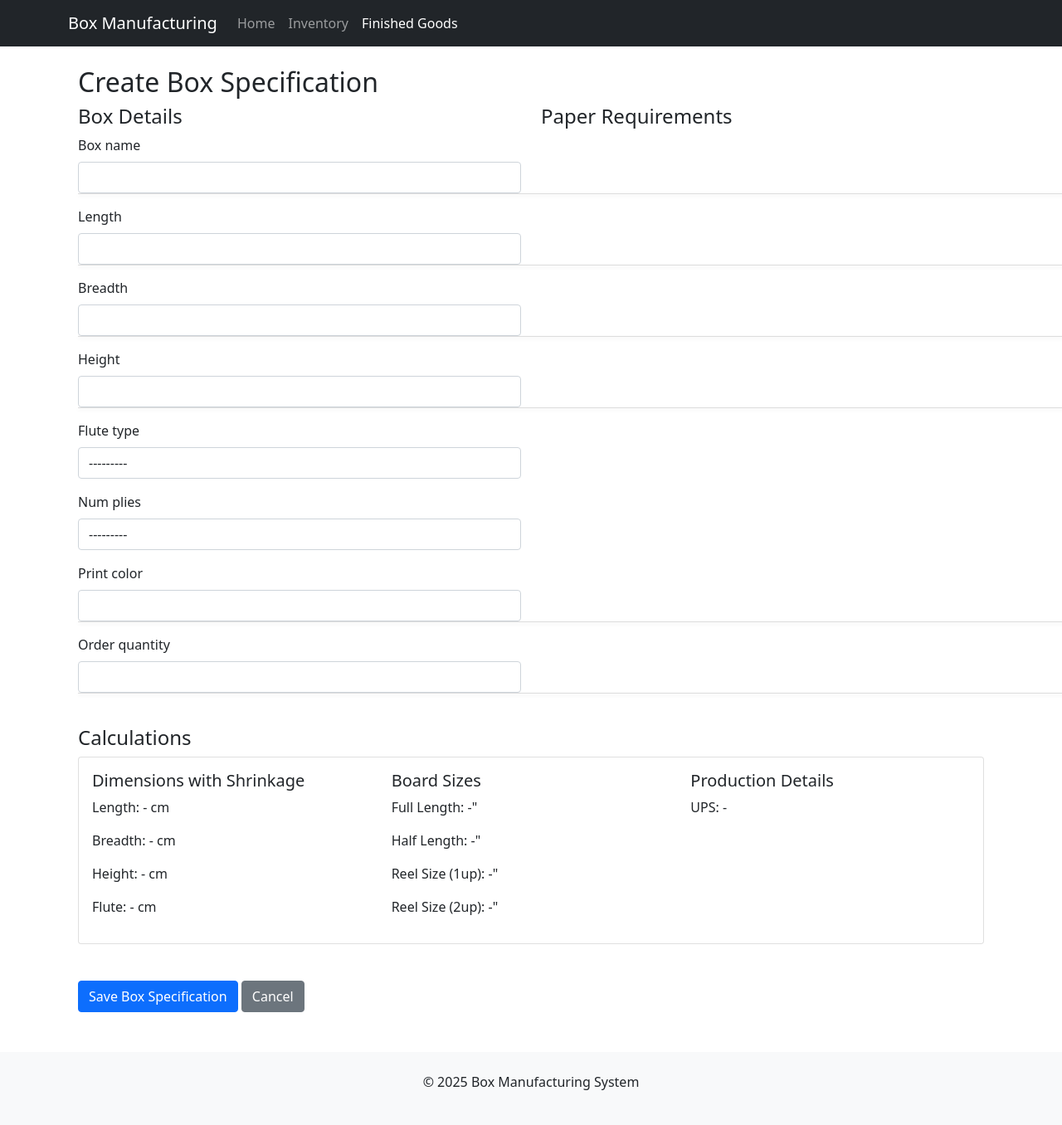
After one commit to sudo-sidd/Box-Manufacturing-Data-Management-System, a Django app: page /finished-goods/create/ in a window 1280 px wide; the page is wider, and only the part inside the window is pictured. The commit adds this page. Shown: that part at 83% size. Run offline with Django 5.2, Linux system fonts and the light colour scheme; some libraries are stand-ins or nearby versions.

Commit message:
start of box_orders , basic outline done

```diff
--- a/corrugated_box_mfg/box_mfg/urls.py
+++ b/corrugated_box_mfg/box_mfg/urls.py
@@ -1,9 +1,12 @@
 from django.contrib import admin
 from django.urls import path, include
+from django.conf import settings
+from django.conf.urls.static import static
 from inventory.views import inventory_home
 
 urlpatterns = [
     path('admin/', admin.site.urls),
     path('', inventory_home, name='home'),
     path('inventory/', include('inventory.urls')),
-]
+    path('finished-goods/', include('finished_goods.urls', namespace='finished_goods')),
+] + static(settings.MEDIA_URL, document_root=settings.MEDIA_ROOT)
--- /dev/null
+++ b/corrugated_box_mfg/finished_goods/forms.py
@@ -0,0 +1,50 @@
+from django import forms
+from .models import BoxDetails, BoxPaperRequirements
+
+class BoxDetailsForm(forms.ModelForm):
+    class Meta:
+        model = BoxDetails
+        fields = ['box_name', 'length', 'breadth', 'height', 'flute_type',
+                 'num_plies', 'print_color', 'order_quantity']
+
+    def __init__(self, *args, **kwargs):
+        super().__init__(*args, **kwargs)
+        self.fields['box_name'].widget.attrs.update({'class': 'form-control'})
+        self.fields['length'].widget.attrs.update({'class': 'form-control'})
+        self.fields['breadth'].widget.attrs.update({'class': 'form-control'})
+        self.fields['height'].widget.attrs.update({'class': 'form-control'})
+        self.fields['flute_type'].widget.attrs.update({'class': 'form-control'})
+        self.fields['num_plies'].widget.attrs.update({
+            'class': 'form-control',
+            'onchange': 'updatePaperRequirements(this.value)'
+        })
+        self.fields['print_color'].widget.attrs.update({'class': 'form-control'})
+        self.fields['order_quantity'].widget.attrs.update({'class': 'form-control'})
+
+class BoxPaperRequirementsForm(forms.ModelForm):
+    class Meta:
+        model = BoxPaperRequirements
+        exclude = ['box']
+
+    def __init__(self, num_plies=3, *args, **kwargs):
+        super().__init__(*args, **kwargs)
+        # Always show 3 ply fields
+        required_fields = ['top_paper_gsm', 'top_paper_bf',
+                         'bottom_paper_gsm', 'bottom_paper_bf']
+
+        if num_plies >= 5:
+            required_fields.extend(['flute_paper_gsm', 'flute_paper_bf'])
+
+        if num_plies == 7:
+            required_fields.extend([
+                'flute_paper1_gsm', 'flute_paper1_bf',
+                'middle_paper_gsm', 'middle_paper_bf',
+                'flute_paper2_gsm', 'flute_paper2_bf'
+            ])
+
+        # Hide non-required fields
+        for field_name, field in self.fields.items():
+            if field_name not in required_fields:
+                field.widget = forms.HiddenInput()
+            else:
+                field.widget.attrs.update({'class': 'form-control'})
--- /dev/null
+++ b/corrugated_box_mfg/finished_goods/static/css/auto-suggest.css
@@ -0,0 +1,23 @@
+.suggestions-list {
+    position: absolute;
+    list-style: none;
+    padding: 0;
+    margin: 0;
+    border: 1px solid #ddd;
+    border-top: none;
+    max-height: 200px;
+    overflow-y: auto;
+    background: white;
+    z-index: 1000;
+    width: 100%;
+    box-shadow: 0 2px 4px rgba(0,0,0,0.1);
+}
+
+.suggestion-item {
+    padding: 8px 12px;
+    cursor: pointer;
+}
+
+.suggestion-item:hover {
+    background-color: #f5f5f5;
+}
--- /dev/null
+++ b/corrugated_box_mfg/finished_goods/static/js/auto-suggest.js
@@ -0,0 +1,33 @@
+function setupAutoSuggest(inputElement) {
+    const field = inputElement.name;
+    const suggestionsList = document.createElement('ul');
+    suggestionsList.className = 'suggestions-list';
+    inputElement.parentNode.appendChild(suggestionsList);
+
+    inputElement.addEventListener('input', async (e) => {
+        const query = e.target.value;
+        if (query.length < 2) {
+            suggestionsList.innerHTML = '';
+            return;
+        }
+
+        try {
+            const response = await fetch(`/api/suggestions/?field=${field}&query=${query}`);
+            const data = await response.json();
+
+            suggestionsList.innerHTML = data.suggestions
+                .map(suggestion => `
+                    <li class="suggestion-item" onclick="selectSuggestion('${field}', '${suggestion}')">
+                        ${suggestion}
+                    </li>
+                `).join('');
+        } catch (error) {
+            console.error('Error fetching suggestions:', error);
+        }
+    });
+}
+
+function selectSuggestion(field, value) {
+    document.querySelector(`[name="${field}"]`).value = value;
+    document.querySelector('.suggestions-list').innerHTML = '';
+}
--- /dev/null
+++ b/corrugated_box_mfg/finished_goods/templates/finished_goods/box_form.html
@@ -0,0 +1,127 @@
+{% extends 'base.html' %}
+{% load static %}
+
+{% block extra_css %}
+<link rel="stylesheet" href="{% static 'css/auto-suggest.css' %}">
+{% endblock %}
+
+{% block content %}
+<div class="container">
+    <h2>{% if object %}Edit{% else %}Create{% endif %} Box Specification</h2>
+
+    <form method="post" id="boxForm">
+        {% csrf_token %}
+
+        <div class="row">
+            <div class="col-md-6">
+                <h4>Box Details</h4>
+                {% for field in form %}
+                <div class="mb-3">
+                    <label for="{{ field.id_for_label }}" class="form-label">{{ field.label }}</label>
+                    {{ field }}
+                    {% if field.errors %}
+                    <div class="alert alert-danger">
+                        {{ field.errors }}
+                    </div>
+                    {% endif %}
+                </div>
+                {% endfor %}
+            </div>
+
+            <div class="col-md-6">
+                <h4>Paper Requirements</h4>
+                <div id="paperRequirements">
+                    {% for field in paper_form %}
+                    <div class="mb-3 paper-field" data-ply="3">
+                        <label for="{{ field.id_for_label }}" class="form-label">{{ field.label }}</label>
+                        {{ field }}
+                    </div>
+                    {% endfor %}
+                </div>
+            </div>
+        </div>
+
+        <div class="row mt-4">
+            <div class="col-md-12">
+                <h4>Calculations</h4>
+                <div id="calculations" class="card">
+                    <div class="card-body">
+                        <div class="row">
+                            <div class="col-md-4">
+                                <h5>Dimensions with Shrinkage</h5>
+                                <p>Length: <span id="calc-length">-</span> cm</p>
+                                <p>Breadth: <span id="calc-breadth">-</span> cm</p>
+                                <p>Height: <span id="calc-height">-</span> cm</p>
+                                <p>Flute: <span id="calc-flute">-</span> cm</p>
+                            </div>
+                            <div class="col-md-4">
+                                <h5>Board Sizes</h5>
+                                <p>Full Length: <span id="calc-full-length">-</span>"</p>
+                                <p>Half Length: <span id="calc-half-length">-</span>"</p>
+                                <p>Reel Size (1up): <span id="calc-reel-1up">-</span>"</p>
+                                <p>Reel Size (2up): <span id="calc-reel-2up">-</span>"</p>
+                            </div>
+                            <div class="col-md-4">
+                                <h5>Production Details</h5>
+                                <p>UPS: <span id="calc-ups">-</span></p>
+                            </div>
+                        </div>
+                    </div>
+                </div>
+            </div>
+        </div>
+
+        <div class="mt-4">
+            <button type="submit" class="btn btn-primary">Save Box Specification</button>
+            <a href="{% url 'finished_goods:box-list' %}" class="btn btn-secondary">Cancel</a>
+        </div>
+    </form>
+</div>
+{% endblock %}
+
+{% block extra_js %}
+<script src="{% static 'js/auto-suggest.js' %}"></script>
+<script>
+function updatePaperRequirements(numPlies) {
+    const paperFields = document.querySelectorAll('.paper-field');
+    paperFields.forEach(field => {
+        const requiredPly = parseInt(field.dataset.ply);
+        field.style.display = requiredPly <= numPlies ? 'block' : 'none';
+    });
+}
+
+function updateCalculations() {
+    const length = document.getElementById('id_length').value;
+    const breadth = document.getElementById('id_breadth').value;
+    const height = document.getElementById('id_height').value;
+
+    if (length && breadth && height) {
+        fetch(`/finished-goods/calculations/?length=${length}&breadth=${breadth}&height=${height}`)
+            .then(response => response.json())
+            .then(data => {
+                document.getElementById('calc-length').textContent = data.dimensions.length.toFixed(2);
+                document.getElementById('calc-breadth').textContent = data.dimensions.breadth.toFixed(2);
+                document.getElementById('calc-height').textContent = data.dimensions.height.toFixed(2);
+                document.getElementById('calc-flute').textContent = data.dimensions.flute_size.toFixed(2);
+                document.getElementById('calc-full-length').textContent = data.board_sizes.full_length.toFixed(2);
+                document.getElementById('calc-half-length').textContent = data.board_sizes.half_length.toFixed(2);
+                document.getElementById('calc-reel-1up').textContent = data.board_sizes.reel_size_1up.toFixed(2);
+                document.getElementById('calc-reel-2up').textContent = data.board_sizes.reel_size_2up.toFixed(2);
+                document.getElementById('calc-ups').textContent = data.ups;
+            });
+    }
+}
+
+document.addEventListener('DOMContentLoaded', function() {
+    const numPlies = document.getElementById('id_num_plies').value;
+    updatePaperRequirements(numPlies);
+
+    ['length', 'breadth', 'height'].forEach(field => {
+        document.getElementById(`id_${field}`).addEventListener('input', updateCalculations);
+    });
+
+    const inputs = document.querySelectorAll('input[type="text"], input[type="number"]');
+    inputs.forEach(input => setupAutoSuggest(input));
+});
+</script>
+{% endblock %}
--- a/corrugated_box_mfg/finished_goods/urls.py
+++ b/corrugated_box_mfg/finished_goods/urls.py
@@ -1,6 +1,13 @@
 from django.urls import path
-from .views import add_box_order
+from . import views
+
+app_name = 'finished_goods'
 
 urlpatterns = [
-    path('add/', add_box_order, name='add_box_order'),
+    path('', views.BoxListView.as_view(), name='box-list'),
+    path('create/', views.BoxCreateView.as_view(), name='box-create'),
+    path('<int:pk>/', views.BoxDetailView.as_view(), name='box-detail'),
+    path('<int:pk>/edit/', views.BoxUpdateView.as_view(), name='box-update'),
+    path('api/suggestions/', views.get_field_suggestions, name='field-suggestions'),
+    path('calculations/', views.get_box_calculations, name='box-calculations'),
 ]
--- a/corrugated_box_mfg/finished_goods/views.py
+++ b/corrugated_box_mfg/finished_goods/views.py
@@ -1,22 +1,102 @@
-from django.shortcuts import render
-from .models import BoxDetails
+from django.shortcuts import render, redirect
+from django.views.generic import CreateView, UpdateView, DetailView, ListView
+from django.urls import reverse_lazy
+from .models import BoxDetails, BoxPaperRequirements
+from .forms import BoxDetailsForm, BoxPaperRequirementsForm
 from django.http import JsonResponse
+from django.db.models import Q
 
-def add_box_order(request):
-    if request.method == "POST":
-        box_name = request.POST.get("box_name")
-        length = request.POST.get("length")
-        breadth = request.POST.get("breadth")
-        height = request.POST.get("height")
-        flute_type = request.POST.get("flute_type")
-        num_plies = request.POST.get("num_plies")
-        print_color = request.POST.get("print_color")
-        order_quantity = request.POST.get("order_quantity")
+def get_field_suggestions(request):
+    field = request.GET.get('field')
+    query = request.GET.get('query', '')
 
-        BoxDetails.objects.create(
-            box_name=box_name, length=length, breadth=breadth, height=height,
-            flute_type=flute_type, num_plies=num_plies, print_color=print_color,
-            order_quantity=order_quantity
+    if not field or not query:
+        return JsonResponse({'suggestions': []})
+
+    # Get unique values for the requested field
+    if hasattr(BoxSpecification, field):
+        queryset = BoxSpecification.objects.filter(
+            **{f"{field}__istartswith": query}
+        ).values_list(field, flat=True).distinct()[:10]
+
+        return JsonResponse({'suggestions': list(queryset)})
+
+    return JsonResponse({'suggestions': []})
+
+class BoxCreateView(CreateView):
+    model = BoxDetails
+    form_class = BoxDetailsForm
+    template_name = 'finished_goods/box_form.html'
+    success_url = reverse_lazy('finished_goods:box-list')
+
+    def get_context_data(self, **kwargs):
+        context = super().get_context_data(**kwargs)
+        if self.request.POST:
+            context['paper_form'] = BoxPaperRequirementsForm(
+                num_plies=int(self.request.POST.get('num_plies', 3)),
+                data=self.request.POST
+            )
+        else:
+            context['paper_form'] = BoxPaperRequirementsForm()
+        return context
+
+    def form_valid(self, form):
+        context = self.get_context_data()
+        paper_form = context['paper_form']
+
+        if paper_form.is_valid():
+            self.object = form.save()
+            paper_requirements = paper_form.save(commit=False)
+            paper_requirements.box = self.object
+            paper_requirements.save()
+            return redirect(self.get_success_url())
+        else:
+            return self.render_to_response(self.get_context_data(form=form))
+
+class BoxListView(ListView):
+    model = BoxDetails
+    template_name = 'finished_goods/box_list.html'
+    context_object_name = 'boxes'
+    ordering = ['-created_at']
+
+class BoxDetailView(DetailView):
+    model = BoxDetails
+    template_name = 'finished_goods/box_detail.html'
+    context_object_name = 'box'
+
+class BoxUpdateView(UpdateView):
+    model = BoxDetails
+    form_class = BoxDetailsForm
+    template_name = 'finished_goods/box_form.html'
+    success_url = reverse_lazy('finished_goods:box-list')
+
+    def form_valid(self, form):
+        response = super().form_valid(form)
+        # Update associated BoxProductionRequirements
+        BoxProductionRequirements.objects.update_or_create(
+            box=self.object,
+            defaults={
+                'top_paper_gsm': form.cleaned_data.get('top_paper_gsm', 0),
+                'bottom_paper_gsm': form.cleaned_data.get('bottom_paper_gsm', 0)
+            }
         )
-        return JsonResponse({"message": "Box Order Added Successfully"})
-    return render(request, "add_box_order.html")
+        return response
+
+def get_box_calculations(request, pk):
+    box = BoxDetails.objects.get(pk=pk)
+    return JsonResponse({
+        'dimensions': {
+            'length': box.length_with_shrinkage,
+            'breadth': box.breadth_with_shrinkage,
+            'height': box.height_with_shrinkage,
+            'flute_size': box.flute_size,
+        },
+        'board_sizes': {
+            'full_length': box.board_length_full,
+            'half_length': box.board_length_half,
+            'reel_size_1up': box.reel_size_1up,
+            'reel_size_2up': box.reel_size_2up,
+            'reel_size': box.reel_size,
+        },
+        'ups': box.ups,
+    })
--- a/corrugated_box_mfg/inventory/templates/inventory/home.html
+++ b/corrugated_box_mfg/inventory/templates/inventory/home.html
@@ -41,7 +41,7 @@
                 <i class="bi bi-boxes display-4 text-warning mb-3"></i>
                 <h5 class="card-title">Finished Goods</h5>
                 <p class="card-text">Manage finished products and orders</p>
-                <a href="#" class="btn btn-warning btn-custom">
+                <a href="/finished-goods/" class="btn btn-warning btn-custom">
                     <i class="bi bi-arrow-right"></i> Manage Products
                 </a>
             </div>
--- a/corrugated_box_mfg/inventory/templates/base.html
+++ b/corrugated_box_mfg/templates/base.html
@@ -3,8 +3,8 @@
 <head>
     <meta charset="UTF-8">
     <meta name="viewport" content="width=device-width, initial-scale=1.0">
-    <title>{% block title %}Box Manufacturing{% endblock %}</title>
-    <link rel="stylesheet" href="https://cdn.jsdelivr.net/npm/bootstrap@5.3.0/dist/css/bootstrap.min.css">
+    <title>{% block title %}Box Manufacturing CRM{% endblock %}</title>
+    <link href="https://cdn.jsdelivr.net/npm/bootstrap@5.1.3/dist/css/bootstrap.min.css" rel="stylesheet">
     <link rel="stylesheet" href="https://cdn.jsdelivr.net/npm/bootstrap-icons@1.7.2/font/bootstrap-icons.css">
     <style>
          .activity-log td {
@@ -45,37 +45,41 @@
 </head>
 <body>
     <!-- Navigation Bar -->
-    <nav class="navbar navbar-expand-lg navbar-custom mb-4">
+    <nav class="navbar navbar-expand-lg navbar-dark bg-dark">
         <div class="container">
-            <a class="navbar-brand" href="{% url 'home' %}">
-                <i class="bi bi-box-seam"></i> Box Manufacturing
-            </a>
+            <a class="navbar-brand" href="{% url 'home' %}">Box Manufacturing</a>
             <button class="navbar-toggler" type="button" data-bs-toggle="collapse" data-bs-target="#navbarNav">
                 <span class="navbar-toggler-icon"></span>
             </button>
             <div class="collapse navbar-collapse" id="navbarNav">
-                <ul class="navbar-nav ms-auto">
+                <ul class="navbar-nav">
                     <li class="nav-item">
-                        <a class="nav-link" href="{% url 'inventory_home' %}">
-                            <i class="bi bi-house"></i> Home
-                        </a>
+                        <a class="nav-link {% if request.resolver_match.url_name == 'home' %}active{% endif %}"
+                           href="{% url 'home' %}">Home</a>
                     </li>
                     <li class="nav-item">
-                        <a class="nav-link" href="{% url 'inventory_overview' %}">
-                            <i class="bi bi-clipboard-data"></i> Inventory
-                        </a>
+                        <a class="nav-link {% if 'inventory' in request.path %}active{% endif %}"
+                           href="{% url 'inventory_overview' %}">Inventory</a>
                     </li>
                     <li class="nav-item">
-                        <a class="nav-link" href="{% url 'add_inventory' %}">
-                            <i class="bi bi-plus-circle"></i> Add Inventory
-                        </a>
+                        <a class="nav-link {% if 'finished-goods' in request.path %}active{% endif %}"
+                           href="{% url 'finished_goods:box-list' %}">Finished Goods</a>
                     </li>
                 </ul>
             </div>
         </div>
     </nav>
 
-    <div class="container">
+    <div class="container mt-4">
+        {% if messages %}
+            {% for message in messages %}
+                <div class="alert alert-{{ message.tags }} alert-dismissible fade show" role="alert">
+                    {{ message }}
+                    <button type="button" class="btn-close" data-bs-dismiss="alert" aria-label="Close"></button>
+                </div>
+            {% endfor %}
+        {% endif %}
+
         {% block content %}{% endblock %}
     </div>
 
@@ -83,7 +87,7 @@
         <p>© 2025 Box Manufacturing System</p>
     </footer>
 
-    <script src="https://cdn.jsdelivr.net/npm/bootstrap@5.3.0/dist/js/bootstrap.bundle.min.js"></script>
+    <script src="https://cdn.jsdelivr.net/npm/bootstrap@5.1.3/dist/js/bootstrap.bundle.min.js"></script>
     {% block extra_js %}{% endblock %}
 </body>
 </html>
```
Also changed, not shown: corrugated_box_mfg/box_mfg/settings.py (+12 -1 lines), corrugated_box_mfg/finished_goods/models.py (+150 -10 lines), corrugated_box_mfg/finished_goods/templates/finished_goods/box_detail.html (added, +37 -0 lines), corrugated_box_mfg/finished_goods/templates/finished_goods/box_list.html (added, +44 -0 lines), corrugated_box_mfg/db.sqlite3, corrugated_box_mfg/finished_goods/migrations/0002_boxspecification_and_more.py (added), corrugated_box_mfg/finished_goods/migrations/0003_boxdetails_boxproductionrequirements.py (added), corrugated_box_mfg/finished_goods/migrations/0004_boxpaperrequirements_and_more.py (added).
